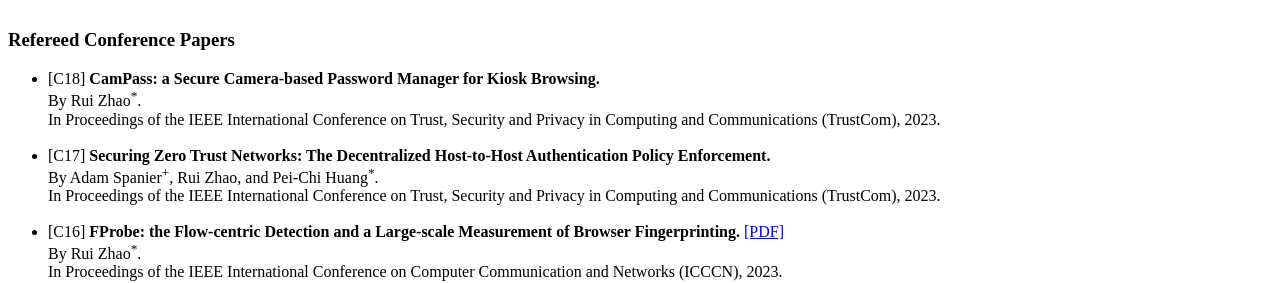
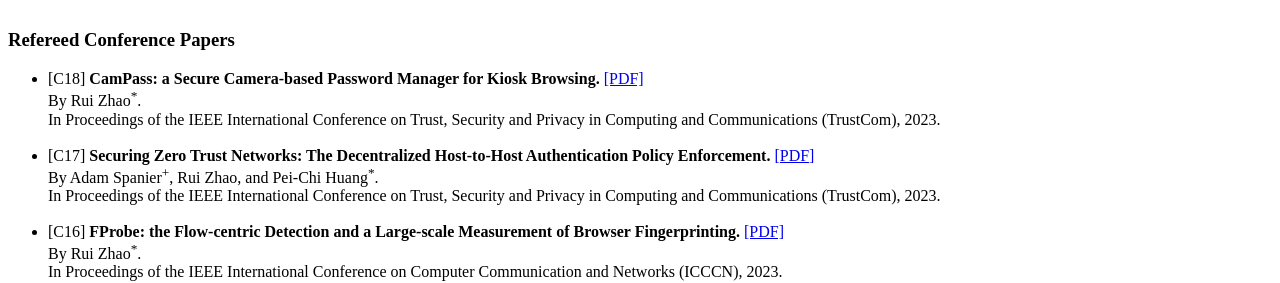
Before and after one commit to rzhao-sec/rzhao-sec.github.io, a plain HTML site: page index.html in a window 1280 px wide. Shown: the part 829-1112 px from the top of the page. Drawn offline with Linux system fonts and the light colour scheme.

Commit message:
Update index.html

```diff
--- a/index.html
+++ b/index.html
@@ -106,11 +106,11 @@ function filter(tagname, tagvalue) {
 </UL>
 <H3>Refereed Conference Papers</H3>
 <UL>
-  <LI venue="TrustCom" first="yes" crsp="yes">[C18] <b>CamPass: a Secure Camera-based Password Manager for Kiosk Browsing.</b><br>
+  <LI venue="TrustCom" first="yes" crsp="yes">[C18] <b>CamPass: a Secure Camera-based Password Manager for Kiosk Browsing.</b> <A HREF="https://ieeexplore.ieee.org/abstract/document/10538880">[PDF]</A><br>
   By Rui Zhao<sup>*</sup>.<br>
   In Proceedings of the IEEE International Conference on Trust, Security and Privacy in Computing and Communications (TrustCom), 2023.<br><br>
 
-  <LI venue="TrustCom">[C17] <b>Securing Zero Trust Networks: The Decentralized Host-to-Host Authentication Policy Enforcement.</b><br>
+  <LI venue="TrustCom">[C17] <b>Securing Zero Trust Networks: The Decentralized Host-to-Host Authentication Policy Enforcement.</b> <A HREF="https://ieeexplore.ieee.org/abstract/document/10538833">[PDF]</A><br>
   By Adam Spanier<sup>+</sup>, Rui Zhao, and Pei-Chi Huang<sup>*</sup>.<br>
   In Proceedings of the IEEE International Conference on Trust, Security and Privacy in Computing and Communications (TrustCom), 2023.<br><br>
 
```
